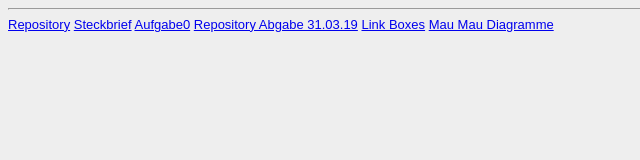
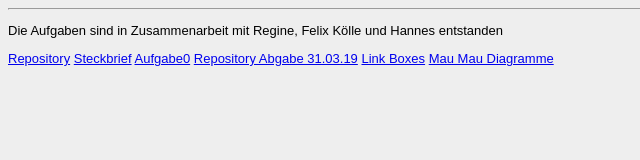
Before and after one commit to JanaKraemer/JanaKraemer, a plain HTML site: page Steckbrief/steckbrief.htm in a window 1280 px wide. Shown: the whole page, without its empty margins (0-640 px from the left). Drawn offline with Linux system fonts and the light colour scheme.

Commit message:
info zusammenarbeit

```diff
--- a/Steckbrief/steckbrief.htm
+++ b/Steckbrief/steckbrief.htm
@@ -7,7 +7,7 @@
 <!-- Hier bitte die Vorkenntnisse im Bereich Programmierung zu Beginn der Veranstaltung kurz beschreiben! -->
 <hr>
 
-
+<p>Die Aufgaben sind in Zusammenarbeit mit Regine, Felix Kölle und Hannes entstanden</p>
 <a target="_blank" href="https://github.com/JanaKraemer/EIA2-Aufgabe">Repository</a>
 <a target="_blank" href="https://janakraemer.github.io/JanaKraemer/">Steckbrief</a>
 <a target="_blank" href="https://janakraemer.github.io/EIA2-Aufgabe/index.html">Aufgabe0</a>
```
